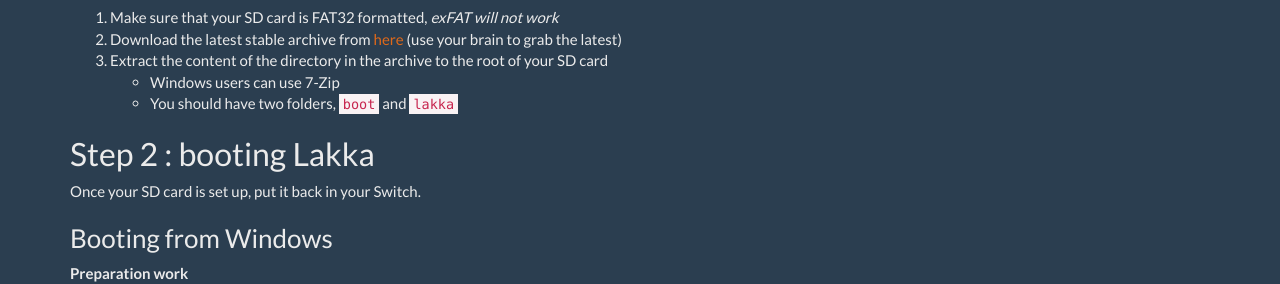
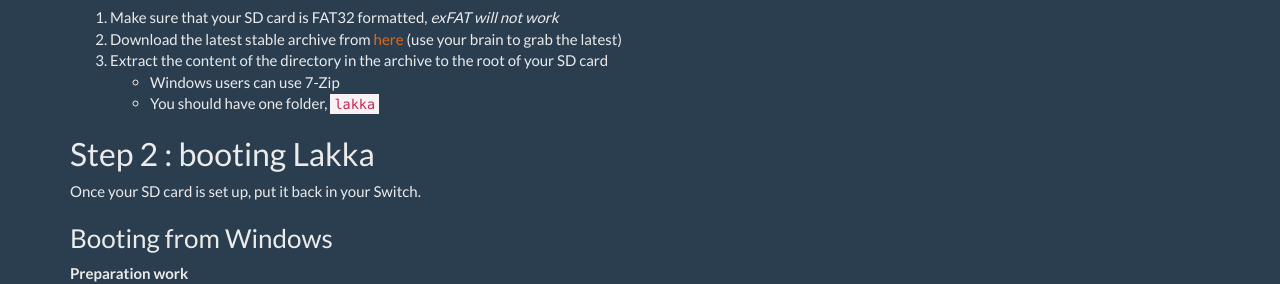
Before and after one commit to lakka-switch/documentation, a Jekyll site: the page built from installation.md, in a window 1280 px wide and 900 px high, scrolled down 363 px. Shown: the part 166-450 px from the top of the window. Built offline with Jekyll 4.4.1, drawn with Linux system fonts in a browser that asks for light colours; nearby versions of some CDN libraries.

Commit message:
Update installation.md

```diff
--- a/installation.md
+++ b/installation.md
@@ -23,7 +23,7 @@
 1. Download the latest stable archive from [here]({% include download_link.html %}) (use your brain to grab the latest)
 2. Extract the content of the directory in the archive to the root of your SD card
     * Windows users can use 7-Zip
-    * You should have two folders, `boot` and `lakka`
+    * You should have one folder, `lakka`
 
 ## Step 2 : booting Lakka
 
```
